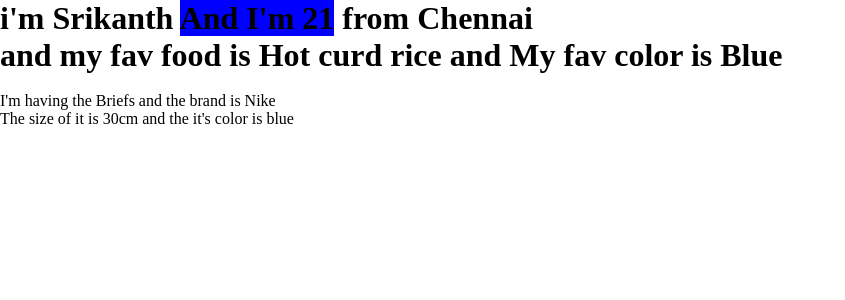
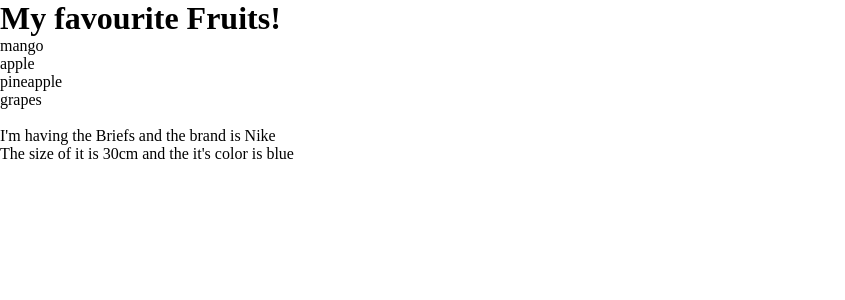
Before and after one commit to SRIKANTH-0001/react-vite, a React (Vite) app: page / in a window 1280 px wide. Shown: the top 300 px of the page, without its empty margins (0-845 px from the left). Built offline with nearby package versions, Linux system fonts and the light colour scheme.

Commit message:
Sending the array as props

```diff
--- a/src/App.jsx
+++ b/src/App.jsx
@@ -6,17 +6,12 @@ const App=(args)=>{
 
     console.log(args);
 
-    let personalDetails={
-        name:"Srikanth",
-        age:21,
-        address:"Chennai",
-        favColor:"Blue",
-        favFood:"Hot curd rice"
-    }
+    const fruits=["mango","apple","pineapple","grapes"]
+
 
     return(
         <>
-            <Head1 pDetails={personalDetails}/>
+            <Head1 favFruits={fruits}/>
             <br />
 
             <ul>
--- a/src/Child.jsx
+++ b/src/Child.jsx
@@ -5,11 +5,15 @@ const Child=(props)=>{
     console.log(props);
 
     return(
-        <div>
-            <h1>i'm {props.pDetails.name} <span style={{backgroundColor:"blue"}}>
-            And I'm {props.pDetails.age}</span> from {props.pDetails.address} <br />
-            and my fav food is {props.pDetails.favFood} and My fav color is {props.pDetails.favColor} </h1>
-        </div>
+    <>
+        <h1>My favourite Fruits!</h1>
+        <ol>
+            <li>{props.favFruits[0]}</li>
+            <li>{props.favFruits[1]}</li>
+            <li>{props.favFruits[2]}</li>
+            <li>{props.favFruits[3]}</li>
+        </ol>
+    </>
     )
 }
 
```
